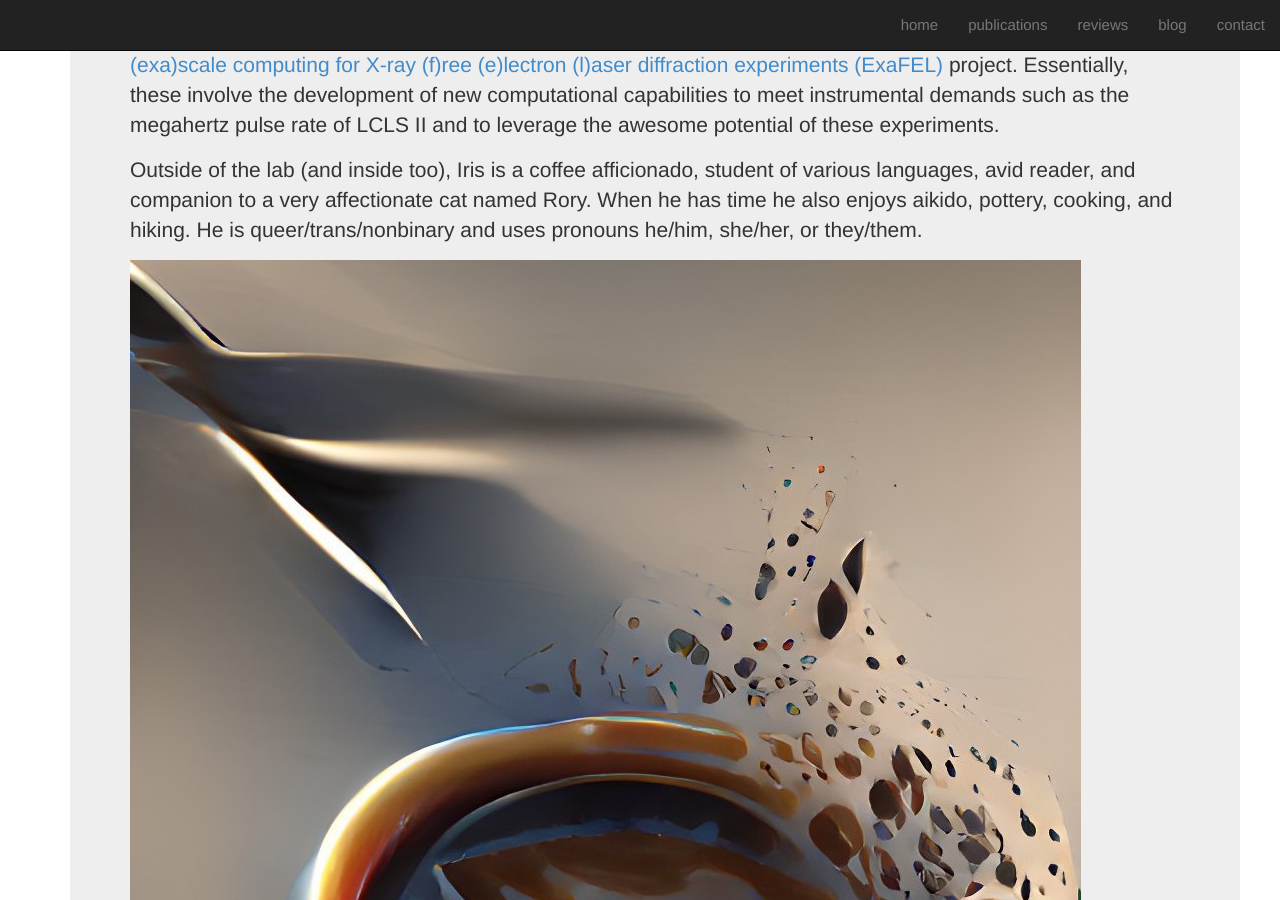
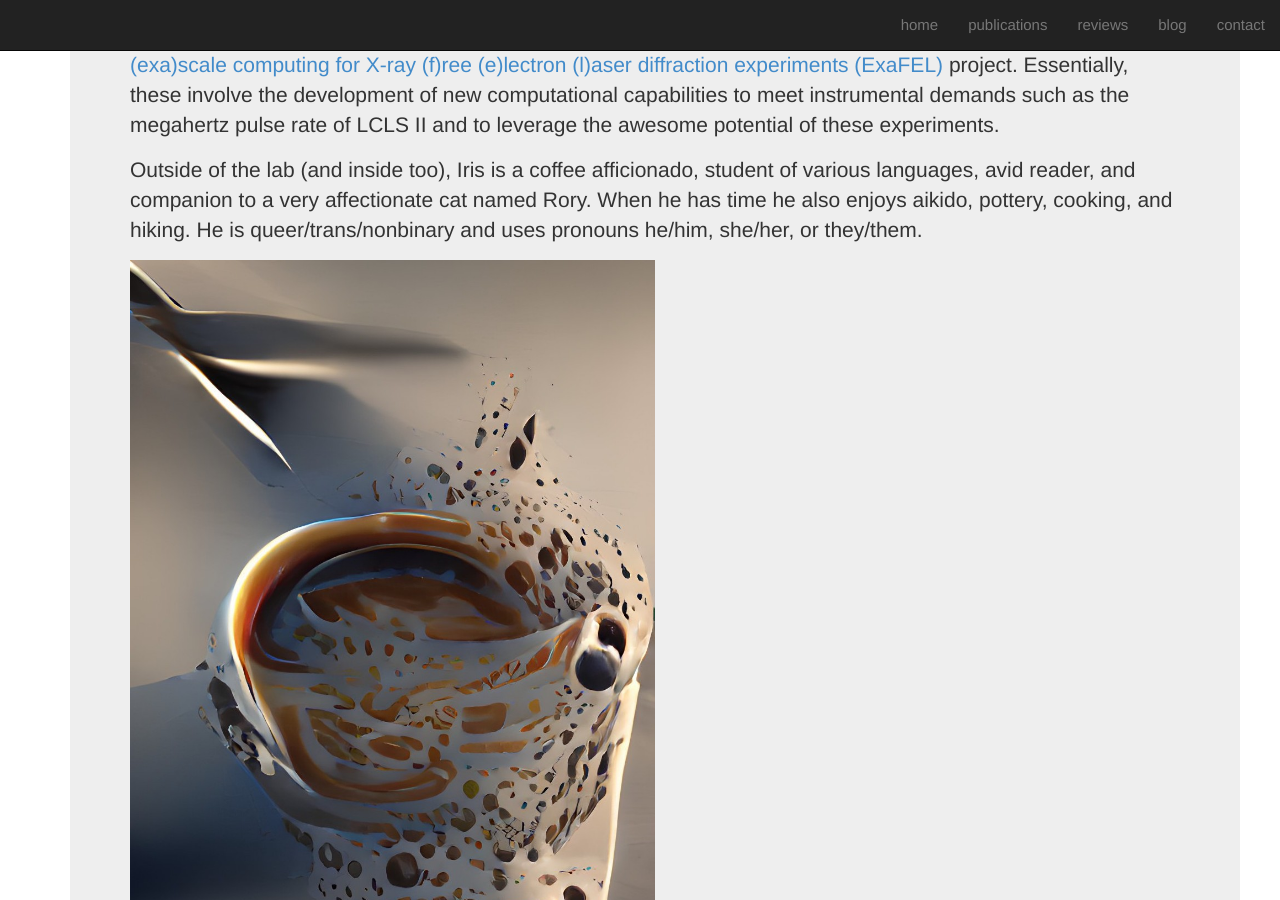
Before and after one commit to irisdyoung/irisdyoung.github.io, a Jekyll site: the page built from index.md, in a window 1280 px wide and 900 px high, scrolled down 458 px. Built offline with Jekyll 4.4.1, drawn with Linux system fonts in a browser that asks for light colours; nearby versions of some CDN libraries.

Commit message:
smaller front page img

```diff
--- a/index.md
+++ b/index.md
@@ -15,6 +15,6 @@ Iris works as a project scientist in the [Sauter group]() at [Lawrence Berkeley
 
 Outside of the lab (and inside too), Iris is a coffee afficionado, student of various languages, avid reader, and companion to a very affectionate cat named Rory. When he has time he also enjoys aikido, pottery, cooking, and hiking. He is queer/trans/nonbinary and uses pronouns he/him, she/her, or they/them.
 
-![science coffee art](static/img/art/sci_coffee_art.jpeg){:style="max-width: 100%; height: auto;"}
+![science coffee art](static/img/art/sci_coffee_art.jpeg){:style="max-width: 50%; height: auto;"}
 
 _Fact: Iris is 70% coffee by volume._
```
